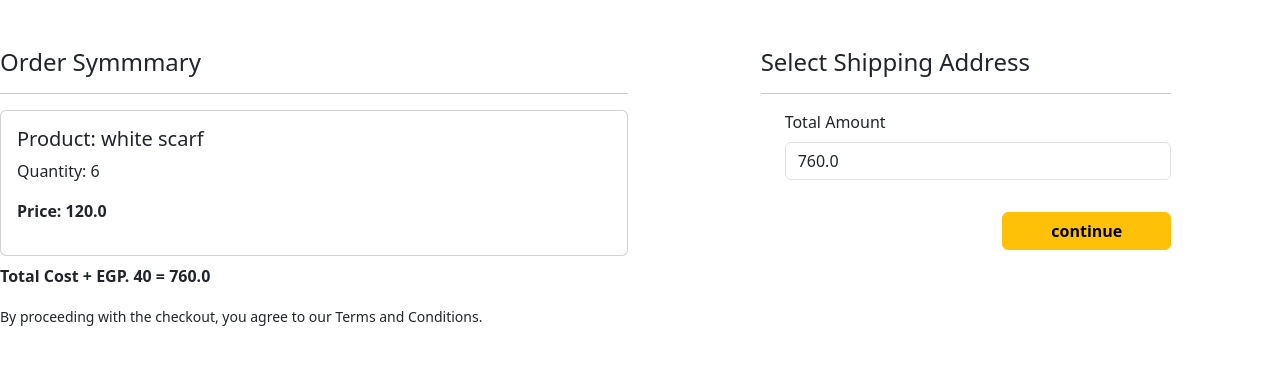
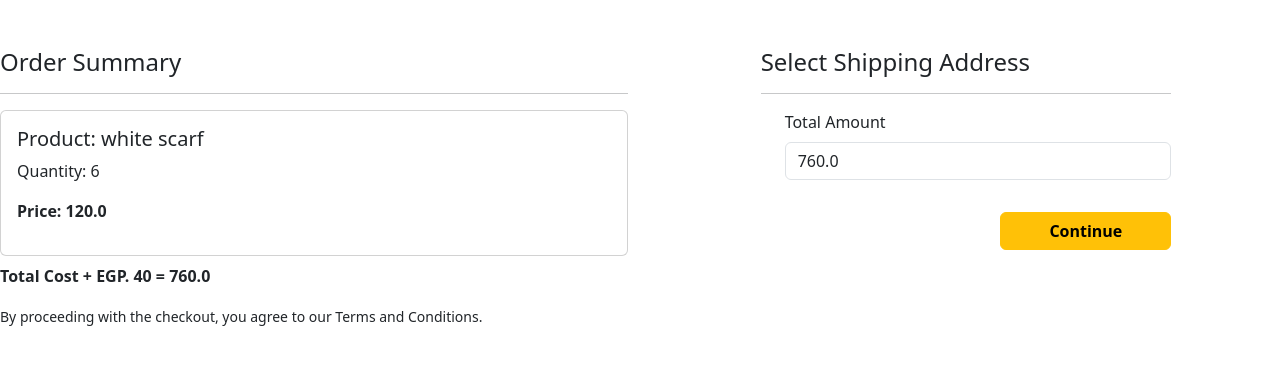
Before and after one commit to zainbmaged/parallel, a Django app: page /checkout/ in a window 1280 px wide. Shown: the part 76-441 px from the top of the page. Run offline with Django 4.2, Linux system fonts and the light colour scheme; a user stored in the database is signed in; data comes from the database, SQL or seed files in the repository; some libraries are stand-ins or nearby versions.

Commit message:
Update checkout.html

```diff
--- a/app/templates/app/checkout.html
+++ b/app/templates/app/checkout.html
@@ -12,7 +12,7 @@
     {%endif %}
  <div class=" row mt-5" >
     <div class="col-sm-6">
-        <h4>Order Symmmary</h4>
+        <h4>Order Summary</h4>
         <hr>
         {% for item in cart_items %}
           <div class = "card mb-2">
@@ -51,7 +51,7 @@
                 <input type="number" class="form-control" name="totalamount" value={{totalamount}} readonly>
             </div>
             <div class="text-end">
-                <button type="submit" class="btn btn-warning mt-3 px-5 fw-bold"> continue </button>
+                <button type="submit" class="btn btn-warning mt-3 px-5 fw-bold"> Continue </button>
                 <!-- <div id="paypal-button-container"></div>-->
                 {% comment "" %}<button id="rzp-button1" type="submit" class="btn btn-warning mt-3 px-5 fw-bold">payment</button> {% endcomment %}
 
```
